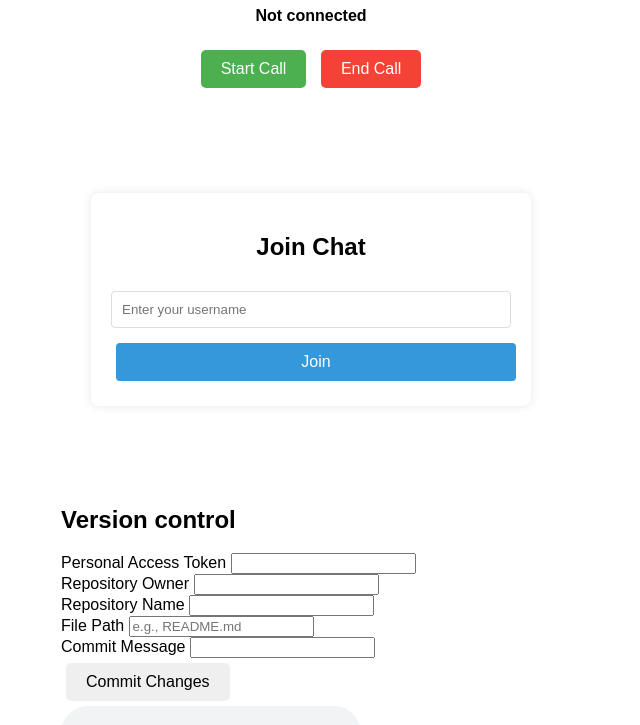
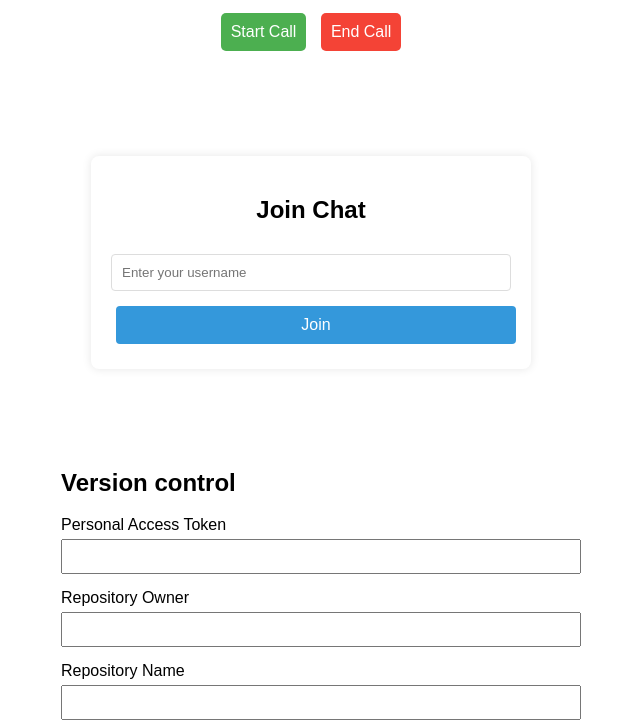
Before and after one commit to Meet0004/SoniVerse, a website: page public/editor.html in a window 1280 px wide. Shown: the part 724-1449 px from the top of the page, without its empty margins (329-969 px from the left). Drawn offline with nearby package versions, Linux system fonts and the light colour scheme; no server answers.

Commit message:
Update editor.css

```diff
--- a/public/css/editor.css
+++ b/public/css/editor.css
@@ -325,3 +325,24 @@
   display: flex;
   align-items: center;
 }
+
+
+/*VC*/
+.form-group {
+    margin-bottom: 15px;
+}
+ input, textarea {
+    width: 100%;
+    padding: 8px;
+    margin-top: 5px;
+}
+button {
+    padding: 10px;
+    background-color: #4CAF50;
+    color: white;
+    border: none;
+    cursor: pointer;
+}
+button:hover {
+    background-color: #45a049;
+}
```
